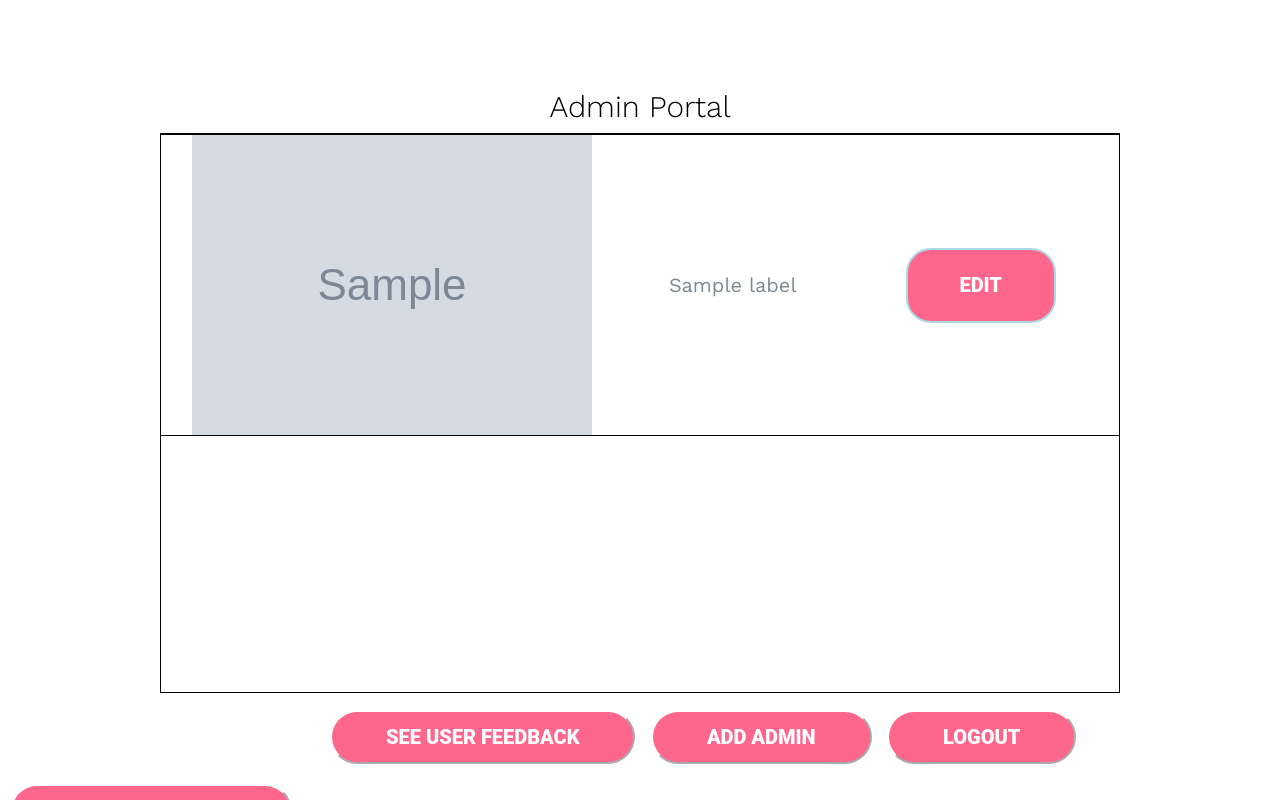
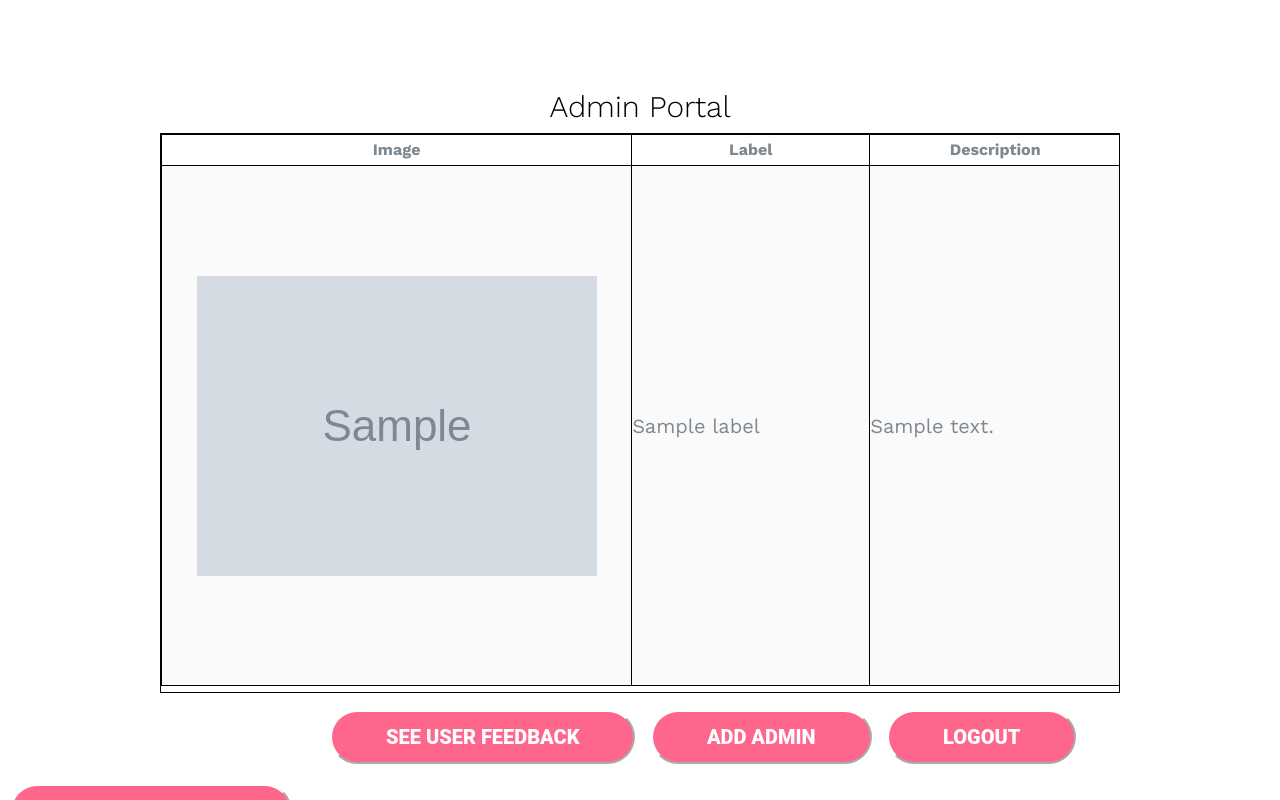
Before and after one commit to REUL-Lab/iconographic, a Flask app: template templates/admin.html in a window 1280 px wide. Run offline with Flask 2, Linux system fonts and the light colour scheme; the template is opened without the code that fills it: most values are stand-ins (such as "Sample title", 1, 10 or a date in 2020); grey boxes marked "Sample" are stand-in pictures; some libraries are stand-ins or nearby versions.

Commit message:
Reworked icons in db and added editing of icon descriptions and urls

```diff
--- a/app.py
+++ b/app.py
@@ -14,40 +14,37 @@ config = {
     "messagingSenderId": "189921954509"
 }
 firebase = pyrebase.initialize_app(config)
-user = None
-saved_result = None
 
 @app.route('/', methods=['GET','POST'])
 def start():
+    session["user"] = None
+    session["result"] = None
     return render_template('index.html')
 
 @app.route('/login', methods=['GET','POST'])
 def login():
-    global user
     if request.method == 'POST':
         username = request.form['username']
         password = request.form['password']
         try:
-            user = firebase.auth().sign_in_with_email_and_password(username, password)
+            session["user"] = firebase.auth().sign_in_with_email_and_password(username, password)
             return redirect('/admin')
         except Exception as e:
             return render_template('login.html', error=e)
     else:
-        if user is None:
+        if not session["user"]:
             return render_template('login.html', error="")
         else:
             return redirect('/admin')
 
 @app.route('/logout')
 def logout():
-    global user
-    user = None
+    session["user"] = None
     return redirect('/login')
 
 @app.route('/admin')
 def admin():
-    global user
-    if user is None:
+    if session["user"] is None:
     # For testing only
         # user = "Test"
         # return redirect('/admin')
@@ -56,8 +53,7 @@ def admin():
     else:
         db = firebase.database()
         labels = [label.val() for label in db.child("Labels").get().each()]
-        imgurls = [label+".png" for label in labels]
-        return render_template('admin.html', labels=zip(labels,imgurls))
+        return render_template('admin.html', labels=labels)
 
 @app.route('/main')
 def main():
@@ -65,7 +61,6 @@ def main():
 
 @app.route('/result', methods=['GET', 'POST'])
 def analyze():
-    global saved_result
     if request.method == 'POST':
         data = request.form['text']
         if data == "":
@@ -73,7 +68,7 @@ def analyze():
         iconlist = FileReader.textSplit(data)
 
         db = firebase.database()
-        labels = [label.val() for label in db.child("Labels").get().each()]
+        labels = [label.val()["name"] for label in db.child("Labels").get().each()]
         for text, labelid in iconlist.items():
             iconlist[text] = labels[labelid]
 
@@ -83,25 +78,24 @@ def analyze():
         out.close()
 
 
-        saved_result = iconlist
+        session["result"] = iconlist
         return render_template('result.html', result=iconlist)
     else:
-        if saved_result:
-            return render_template('result.html', result=saved_result)
+        if session["result"]:
+            return render_template('result.html', result=session["result"])
         else:
             return redirect('/main')
 
 
 @app.route('/result-file', methods=['GET','POST'])
 def analyzefile():
-    global saved_result
     if request.method == 'POST':
         f = request.files['file']
         text = textract.process(f.filename)
         iconlist = FileReader.fileSplit(text.decode('utf-8'))
 
         db = firebase.database()
-        labels = [label.val() for label in db.child("Labels").get().each()]
+        labels = [label.val()["name"] for label in db.child("Labels").get().each()]
         for text, labelid in iconlist.items():
             iconlist[text] = labels[labelid]
 
@@ -111,11 +105,11 @@ def analyzefile():
         #     out.write(s)
         # out.close()
 
-        saved_result = iconlist
+        session["result"] = iconlist
         return render_template('result.html', result=iconlist)
     else:
-        if saved_result:
-            return render_template('result.html', result=saved_result)
+        if session["result"]:
+            return render_template('result.html', result=session["result"])
         else:
             return redirect('/main')
 
@@ -128,12 +122,11 @@ def report_main():
 
 @app.route('/report-result', methods=['POST'])
 def report_result():
-    global saved_result
     label = request.form['label']
     text = request.form['text']
     report(label, text)
-    if saved_result:
-        return render_template('result.html', result=saved_result)
+    if session["result"]:
+        return render_template('result.html', result=session["result"])
     else:
         return redirect('/main')
 
@@ -146,8 +139,7 @@ def report(label, text):
 
 @app.route('/userFeedback')
 def feedback():
-    global user
-    if user is None:
+    if not session["user"]:
     # For testing only
         # user = "Test"
         # return redirect('/userFeedback')
@@ -160,13 +152,26 @@ def feedback():
                 reports.append((key, report["category"], report["text"], report["resolved"]))
         return render_template('userFeedback.html', reports=reports)
 
-@app.route('/editicon')
+@app.route('/edit-icon', methods=["POST"])
 def editicon():
-    global user
-    if user is None:
-        return redirect('/login')
-    else:
-        return render_template('editicon.html')
+    name = request.form["name"]
+    url = request.form["url"]
+    desc = request.form["desc"]
+    index = request.form["index"]
+
+    if not url.endswith(".png") and not url.endswith(".jpg"):
+        url = url + ".png"
+
+    data = {
+        "Labels/"+index: {
+            "name" : name,
+            "imgurl" : url,
+            "description" : desc
+        }
+    }
+    firebase.database().update(data)
+    return redirect("/admin")
+
 
 @app.route('/add-admin', methods=['POST'])
 def add_admin():
--- a/templates/admin.html
+++ b/templates/admin.html
@@ -48,8 +48,89 @@
 	<!-- MAIN JS -->
 	<script src="{{ url_for('static', filename='js/main.js') }}"></script>
 
+	<style>
+
+		.selected, .selected:hover{
+			background-color: #808080 !important;
+			color: white;
+		}
+
+		table {
+			margin: 0 auto;
+			width: 75vw;
+			overflow:auto;
+			border: 1px solid black;
+		}
+
+
+
+
+		.scroll-tbody-y
+		{
+			overflow-y: scroll;
+		}
+
+		.table-body{
+			height: 65vh;
+			width: 75vw;
+		}
+
+		td {
+			height: auto;
+			text-align: left !important;
+			vertical-align: middle !important;
+			border-left: 1px solid black;
+		}
+
+		th {
+			text-align: center;
+			border-left: 1px solid black;
+		}
+
+		tbody tr:nth-child(odd) {
+           background-color: #fafafa;
+		}
+
+		tbody tr:nth-child(even) {
+            background-color: #efefef;
+        }
+
+        tbody tr:nth-child(odd):hover {
+            cursor:pointer;
+            /* add gradient */
+            background-color: #808080;
+            background: -webkit-gradient(linear, left top, left bottom, from(#606060), to(#909090));
+            background: -moz-linear-gradient(top, #606060, #909090);
+            color: #dadada;
+        }
+
+		tbody tr:nth-child(even):hover {
+			cursor:pointer;
+			/* add gradient */
+			background-color: #808080;
+			background: -webkit-gradient(linear, left top, left bottom, from(#606060), to(#909090));
+			background: -moz-linear-gradient(top, #606060, #909090);
+			color: #dadada;
+		}
+
+		td img{
+			display: block;
+			margin-left: auto;
+			margin-right: auto;
+			text-align: center;
+		}
+
+	</style>
 
 	<script>
+		$(document).ready(function(){
+			$("tbody tr").click(function () {
+				$('.selected').removeClass('selected');
+				$(this).addClass("selected");
+			});
+		});
+
+
 		function openAddAdmin() {
 			$('#addbox').dialog({
 				modal:true,
@@ -72,6 +153,28 @@
 			}
 		}
 
+		function editIcon() {
+			if (!$(".selected").length) {
+				alert("To edit an icon, select it in the table, then press this button.");
+			} else {
+				data = $(".selected").data();
+				$("#labelname").val(data["name"]);
+				$("#imgurl").val(data["url"].substring(15));
+				$("#desc").text(data["desc"]);
+				$("#labelindex").val(data["index"]);
+				$("#editbox").dialog({
+					modal:true,
+					width:600,
+					height:600
+				});
+				$("#editbox").show();
+			}
+		}
+
+		function closeEdit() {
+			$("#editbox").dialog('close');
+		}
+
 	</script>
 
 	</head>
@@ -88,22 +191,43 @@
 
 		<div id="icongrid">
 			<table>
-				{% for label, imgurl in labels %}
+				<thead class="scroll-thead">
 					<tr>
+						<th>Image</th>
+						<th>Label</th>
+						<th>Description</th>
+					</tr>
+				</thead>
+				<tbody class="scroll-tbody-y table-body">
+					{% for label in labels %}
+					<tr data-index='{{ loop.index0 }}' data-name='{{ label["name"] }}' data-desc='{{ label["description"] }}' data-url='{{ url_for("static", filename="images/"+label["imgurl"]) }}'>
 						<td>
-						<img src="{{ url_for('static', filename='images/'+imgurl) }}">
+							<img src='{{ url_for("static", filename="images/"+label["imgurl"]) }}'>
 						</td>
 						<td>
-						{{ label }}
+							{{ label["name"] }}
 						</td>
 						<td>
-						<button id="iconEdit" onclick="editIcon()"><center>Edit</center></button>
+							{{ label["description"] }}
 						</td>
 					</tr>
 					{% endfor %}
+				</tbody>
 			</table>
+		</div><br>
+		<div style="text-align:right; margin-right:10vw;">
+			<button id="editicon" onclick="editIcon()">Edit Icon Details</button>
 		</div>
-		<div id="editbox"></div>
+		<div id="editbox" hidden>
+			<form action="/edit-icon" method="POST">
+				Label Name: <input id="labelname" name="name" type="text" size="50"/><br><br>
+				Image URL: <input id="imgurl" name="url" type="text" size="50" /><br><br>
+				Description: <br><textarea id="desc" name="desc" rows="4" cols="50"></textarea><br><br>
+				<input type="number" id="labelindex" name="index" hidden />
+				<button type="button" onclick="closeEdit()">Cancel</button>
+				<input type="submit" value="Submit" />
+			</form>
+		</div>
 		<div id="addbox" class="centered" hidden>
 			<form action="/add-admin" id="addform" method="POST">
 				<h1>Add New Administrator Account</h1>
```
Lines whose indentation alone changed are shown as unchanged.
